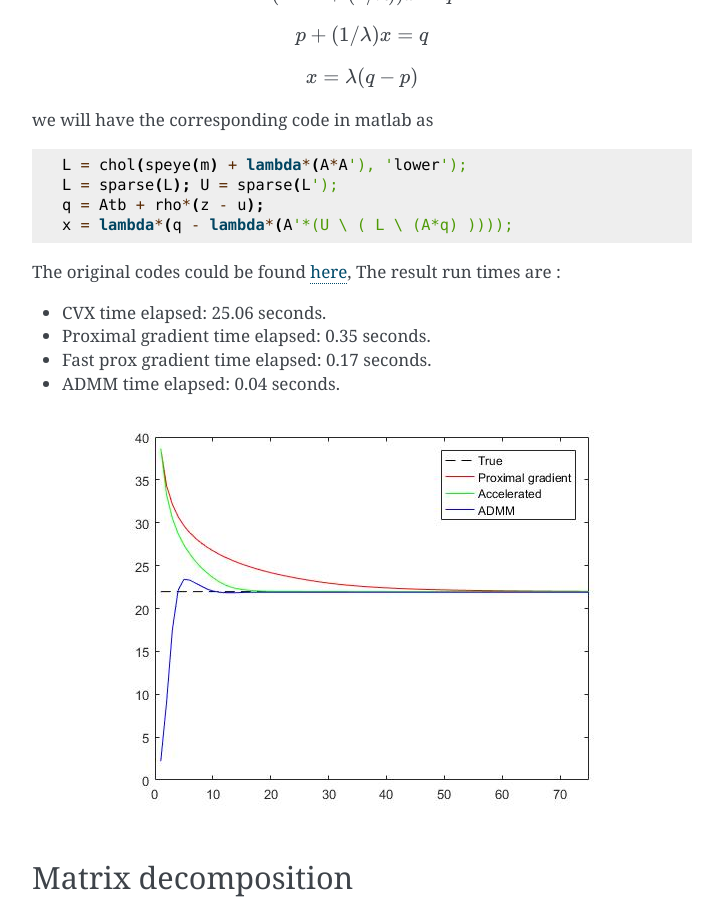
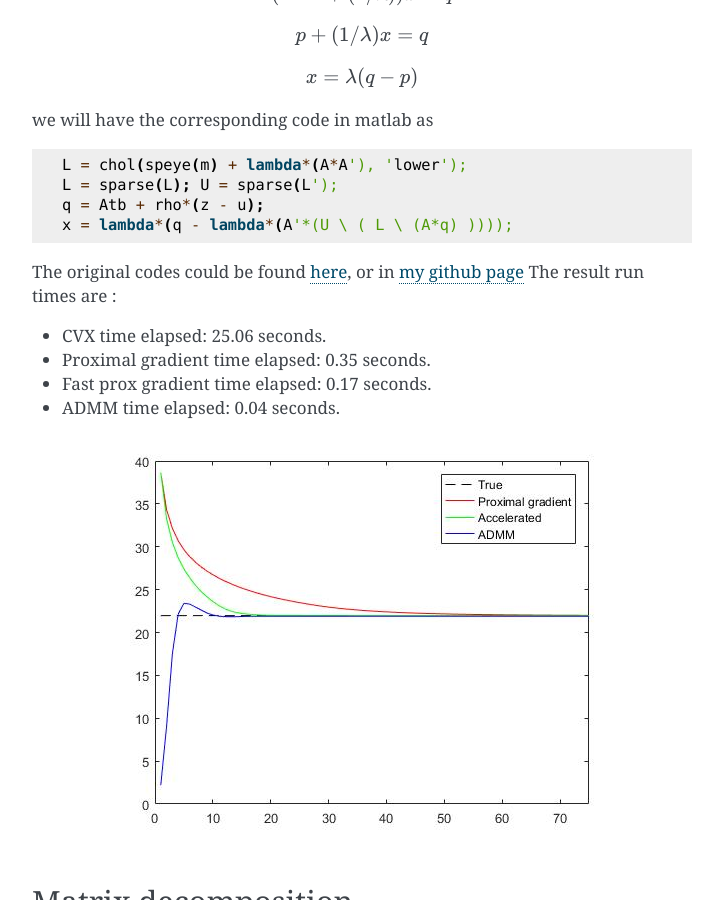
Before and after one commit to gggliuye/cvx_learning, a Sphinx documentation site: the page built from docs/ProximalAlgorithms/Applications.rst, in a window 1280 px wide and 900 px high, scrolled down 1685 px. Shown: the whole window, without its empty margins (388-1111 px from the left). Built offline with Sphinx 7.4.7, drawn with Linux system fonts in a browser that asks for light colours.

Commit message:
Update Applications.rst

```diff
--- a/docs/ProximalAlgorithms/Applications.rst
+++ b/docs/ProximalAlgorithms/Applications.rst
@@ -98,7 +98,8 @@ we will have the corresponding code in matlab as ::
    q = Atb + rho*(z - u);
    x = lambda*(q - lambda*(A'*(U \ ( L \ (A*q) ))));
 
-The original codes could be found `here <http://stanford.edu/~boyd/papers/prox_algs/lasso.html>`_,
+The original codes could be found `here <http://stanford.edu/~boyd/papers/prox_algs/lasso.html>`_, or in
+`my github page <https://github.com/gggliuye/cvx_learning>`_
 The result run times are :
 
 * CVX time elapsed: 25.06 seconds.
@@ -165,3 +166,6 @@ So the final algorithms looks as follows:
   &X_{i}^{k+1} := \mathbf{prox}_{\lambda \phi_{i}}(X_{i}^{k} - \bar X^{k} + (1/N)A - U^{k}) \\
   &U^{k+1} := U^{k} + \bar X^{k+1} - (1/N)A
   \end{align*}
+
+Test
+~~~~~~~~~~~~~~~~~~~~
```
